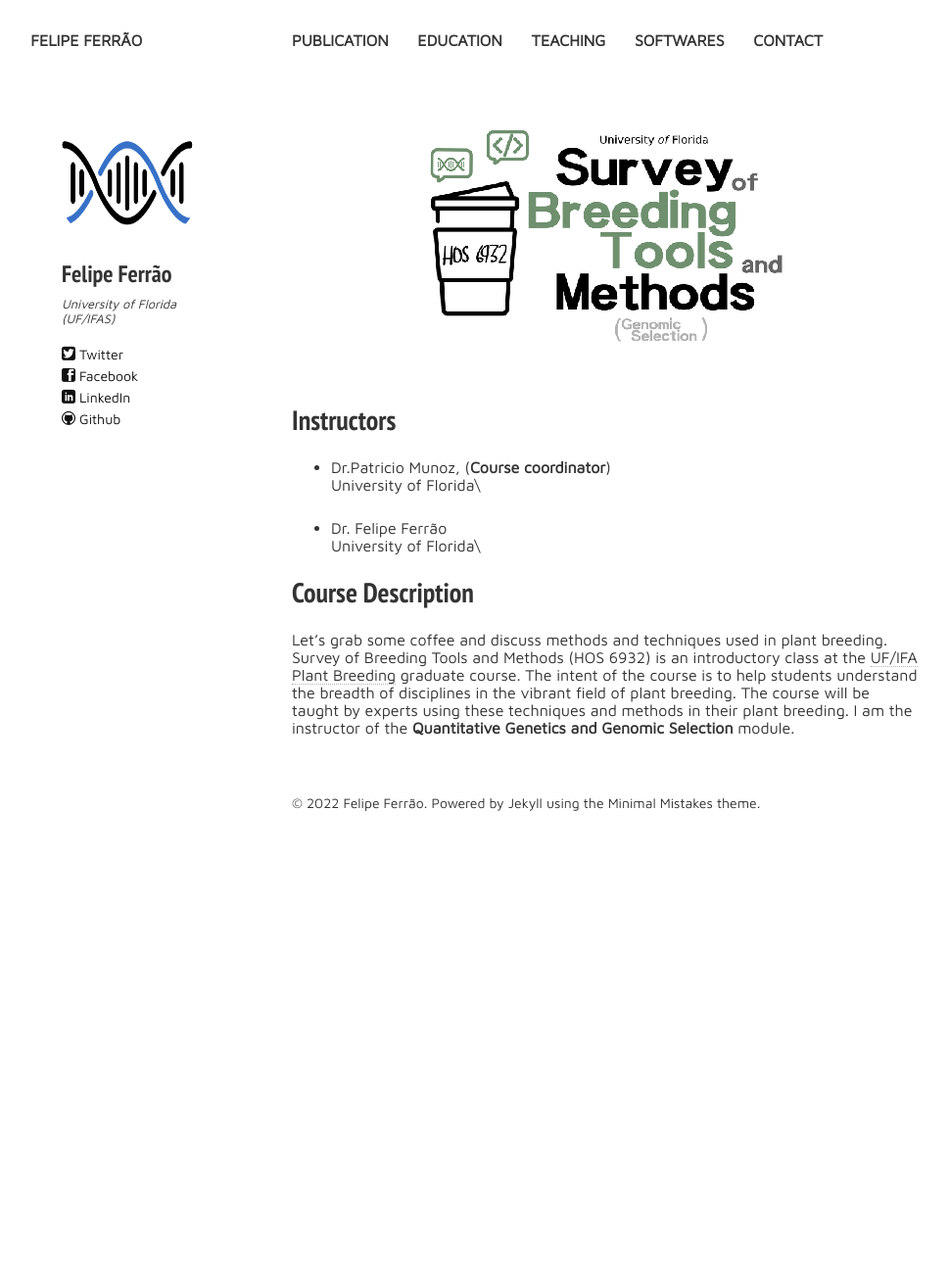
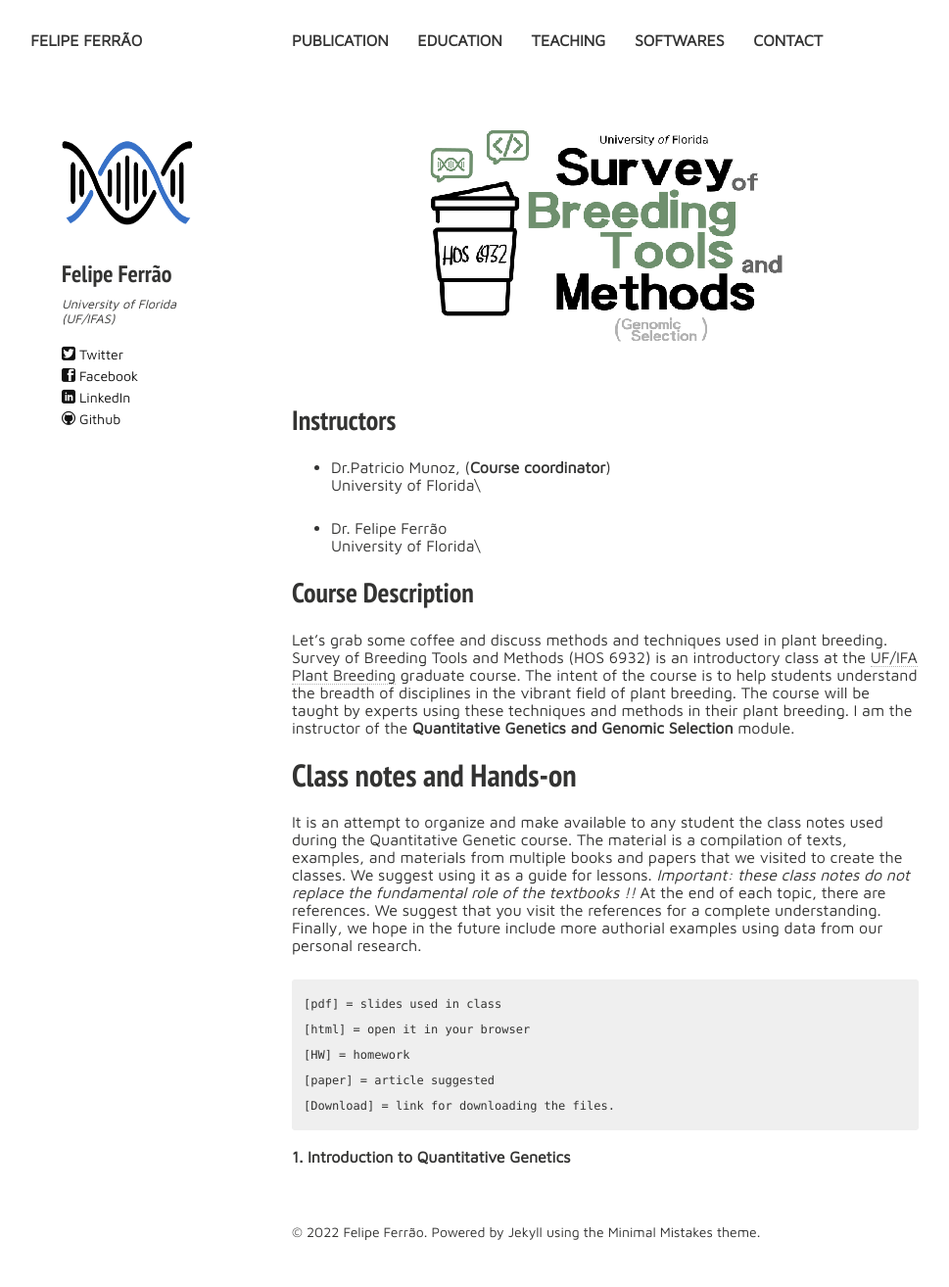
Before and after one commit to lfelipe-ferrao/lfelipe-ferrao.github.io, a Jekyll site: the page built from class/survey/index.md, in a window 1280 px wide. Shown: the whole page at 98% size, without its empty margins (22-991 px from the left). Built offline with Jekyll 4.4.1, drawn with Linux system fonts in a browser that asks for light colours; nearby versions of some CDN libraries; our own code applies the rules of GitHub Pages for plain Markdown files; before the commit the page ends 900 px from its top, so only the background shows below that.

Commit message:
Update index.md

````diff
--- a/class/survey/index.md
+++ b/class/survey/index.md
@@ -13,3 +13,17 @@ University of Florida\
 ## Course Description
 
 Let's grab some coffee and discuss methods and techniques used in plant breeding. Survey of Breeding Tools and Methods (HOS 6932) is an introductory class at the [UF/IFA Plant Breeding](https://programs.ifas.ufl.edu/plant-breeding/graduate-program/) graduate course. The intent of the course is to help students understand the breadth of disciplines in the vibrant field of plant breeding. The course will be taught by experts using these techniques and methods in their plant breeding. I am the instructor of the **Quantitative Genetics and Genomic Selection** module.
+
+
+# Class notes and Hands-on
+
+It is an attempt to organize and make available to any student the class notes used during the Quantitative Genetic course. The material is a compilation of texts, examples, and materials from multiple books and papers that we visited to create the classes. We suggest using it as a guide for lessons. *Important: these class notes do not replace the fundamental role of the textbooks !!* At the end of each topic, there are references. We suggest that you visit the references for a complete understanding. Finally, we hope in the future include more authorial examples using data from our personal research.
+
+```
+[pdf] = slides used in class
+[html] = open it in your browser
+[HW] = homework
+[paper] = article suggested
+[Download] = link for downloading the files.
+```
+**1. Introduction to Quantitative Genetics**
````
